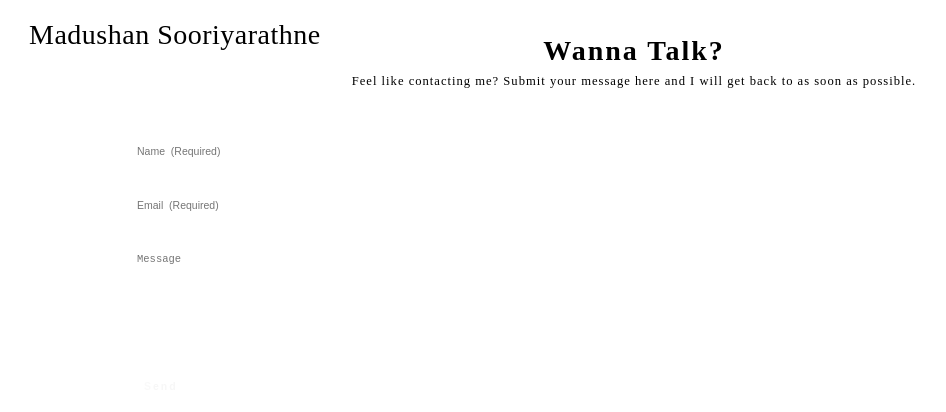
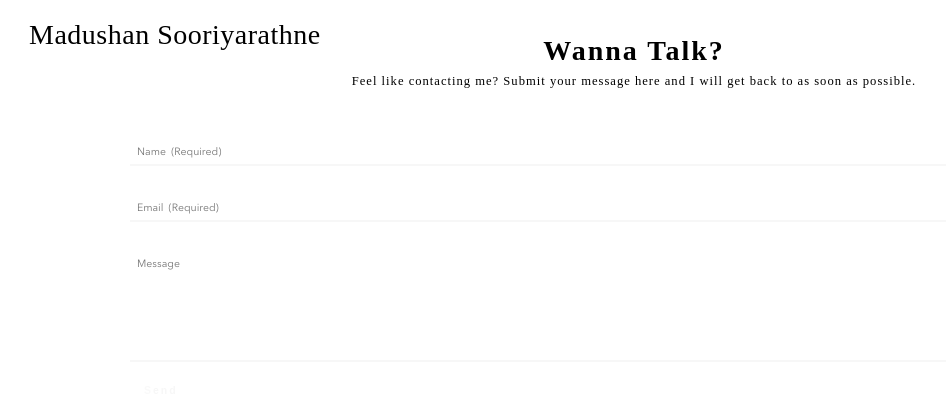
Before and after one commit to madushan-sooriyarathne/madushan-portfolio, a Next.js app: page /contact in a window 1280 px wide. Shown: the top 412 px of the page, without its empty margins (6-952 px from the left). Built offline with nearby package versions, Linux system fonts and the light colour scheme.

Commit message:
converted InputField component and it's styles to Typescript

```diff
--- a/components/input-field/InputField.js
+++ b/components/input-field/InputField.tsx
@@ -1,6 +1,19 @@
+import { ChangeEvent } from "react";
 import { Wrapper, Input, Label, TextArea } from "./InputFieldStyles";
 
-const InputField = ({
+interface Props {
+  name: string;
+  onChange: (
+    event: ChangeEvent<HTMLInputElement | HTMLTextAreaElement>
+  ) => void;
+  value: string;
+  type: string;
+  pattern?: string;
+  textarea?: boolean;
+  required?: boolean;
+}
+
+const InputField: React.FC<Props> = ({
   name,
   onChange,
   value,
@@ -8,7 +21,7 @@ const InputField = ({
   type = "text",
   textarea = false,
   required = true,
-}) => {
+}: Props): JSX.Element => {
   return (
     <Wrapper>
       {textarea ? (
@@ -16,11 +29,9 @@ const InputField = ({
           id={name}
           name={`${name}  ${required ? "(Required)" : ""}`}
           placeholder={name}
-          type={type}
           value={value}
           onChange={onChange}
           required={required}
-          pattern={pattern}
         />
       ) : (
         <Input
--- a/components/input-field/InputFieldStyles.js
+++ b/components/input-field/InputFieldStyles.ts
@@ -19,19 +19,19 @@ const Input = styled.input`
   padding: 3rem 1rem 1rem 1rem;
   border: none;
   outline: none;
-  border-bottom: ${(props) => `2px solid ${props.theme.colorWhite}`};
+  border-bottom: ${(props) => `2px solid ${props.theme.colors.colorWhite}`};
   font-size: 1.5rem;
   font-weight: 400;
   background-color: transparent;
-  color: ${(props) => props.theme.colorWhite};
+  color: ${(props) => props.theme.colors.colorWhite};
   transition: border 0.2s ease-in;
 
   &:not(:placeholder-shown):invalid {
-    border-bottom: ${(props) => `2px solid ${props.theme.colorDanger}`};
+    border-bottom: ${(props) => `2px solid ${props.theme.colors.colorDanger}`};
   }
 
   &:not(:placeholder-shown):valid {
-    border-bottom: ${(props) => `2px solid ${props.theme.colorSuccess}`};
+    border-bottom: ${(props) => `2px solid ${props.theme.colors.colorSuccess}`};
   }
 
   &:placeholder-shown {
@@ -45,7 +45,7 @@ const Input = styled.input`
   &::placeholder {
     font-size: 1.5rem;
     font-weight: 400;
-    font-family: ${(props) => props.theme.fontPrimary};
+    font-family: ${(props) => props.theme.fonts.fontPrimary};
   }
 `;
 
@@ -56,26 +56,26 @@ const TextArea = styled.textarea`
   padding: 3rem 1rem 1rem 1rem;
   border: none;
   outline: none;
-  border-bottom: ${(props) => `2px solid ${props.theme.colorWhite}`};
+  border-bottom: ${(props) => `2px solid ${props.theme.colors.colorWhite}`};
   font-size: 1.5rem;
-  font-family: ${(props) => props.theme.fontPrimary};
+  font-family: ${(props) => props.theme.fonts.fontPrimary};
   font-weight: 400;
   background-color: transparent;
-  color: ${(props) => props.theme.colorWhite};
+  color: ${(props) => props.theme.colors.colorWhite};
   transition: border 0.2s ease-in;
 
   &:not(:placeholder-shown):invalid {
-    border-bottom: ${(props) => `2px solid ${props.theme.colorDanger}`};
+    border-bottom: ${(props) => `2px solid ${props.theme.colors.colorDanger}`};
   }
 
   &:not(:placeholder-shown):valid {
-    border-bottom: ${(props) => `2px solid ${props.theme.colorSuccess}`};
+    border-bottom: ${(props) => `2px solid ${props.theme.colors.colorSuccess}`};
   }
 
   &::placeholder {
     font-size: 1.5rem;
     font-weight: 400;
-    font-family: ${(props) => props.theme.fontPrimary};
+    font-family: ${(props) => props.theme.fonts.fontPrimary};
   }
 
   &:placeholder-shown {
@@ -94,7 +94,7 @@ const Label = styled.label`
 
   font-size: 1.2rem;
   font-weight: 600;
-  color: ${(props) => props.theme.colorGray};
+  color: ${(props) => props.theme.colors.colorGray};
 
   opacity: 1;
   transform: translateY(0);
```
